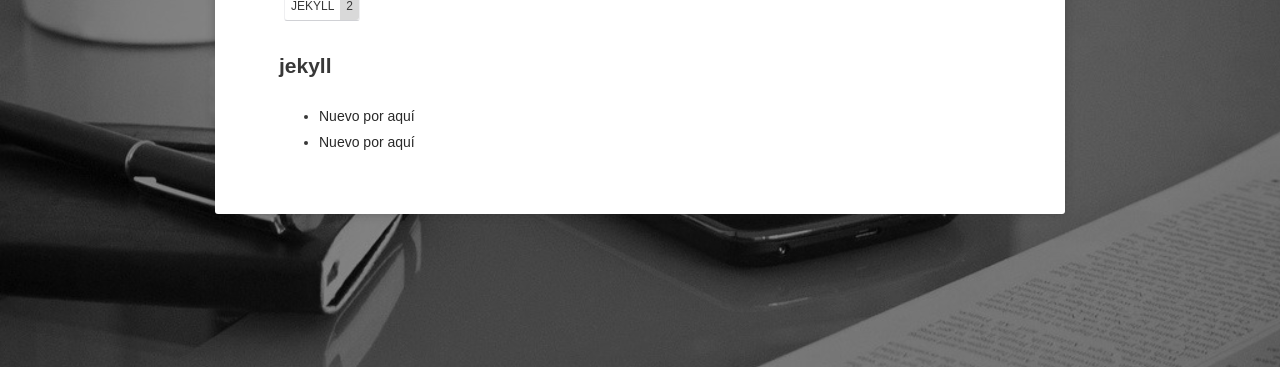
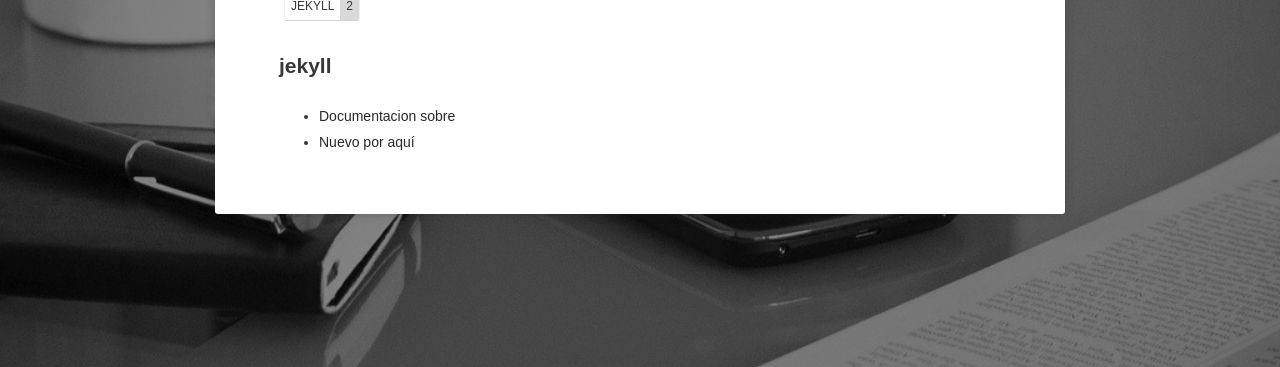
Before and after one commit to Zagur/zagur.github.io, a Jekyll site: the page built from tags/index.html, in a window 1280 px wide. Shown: the part 299-666 px from the top of the page. Built offline with Jekyll 4.4.1, drawn with Linux system fonts in a browser that asks for light colours; some web fonts are replaced.

```diff
--- a/_posts/2016-05-22-test-documentation.markdown
+++ b/_posts/2016-05-22-test-documentation.markdown
@@ -1,7 +1,7 @@
 ---
-layout: post
-title: Nuevo por aquí
-category: blog
+layout: doc
+title: Documentacion sobre
+category: doc
 tag:
 - jekyll
 excerpt: Me presento, soy Jesús Camacho y he estudiado Desarrollo de Aplicaciones Web y Administración de Sistemas y Redes. Si me hicieras escoger entre una de estas dos profesiones&#58; No podría.
```
